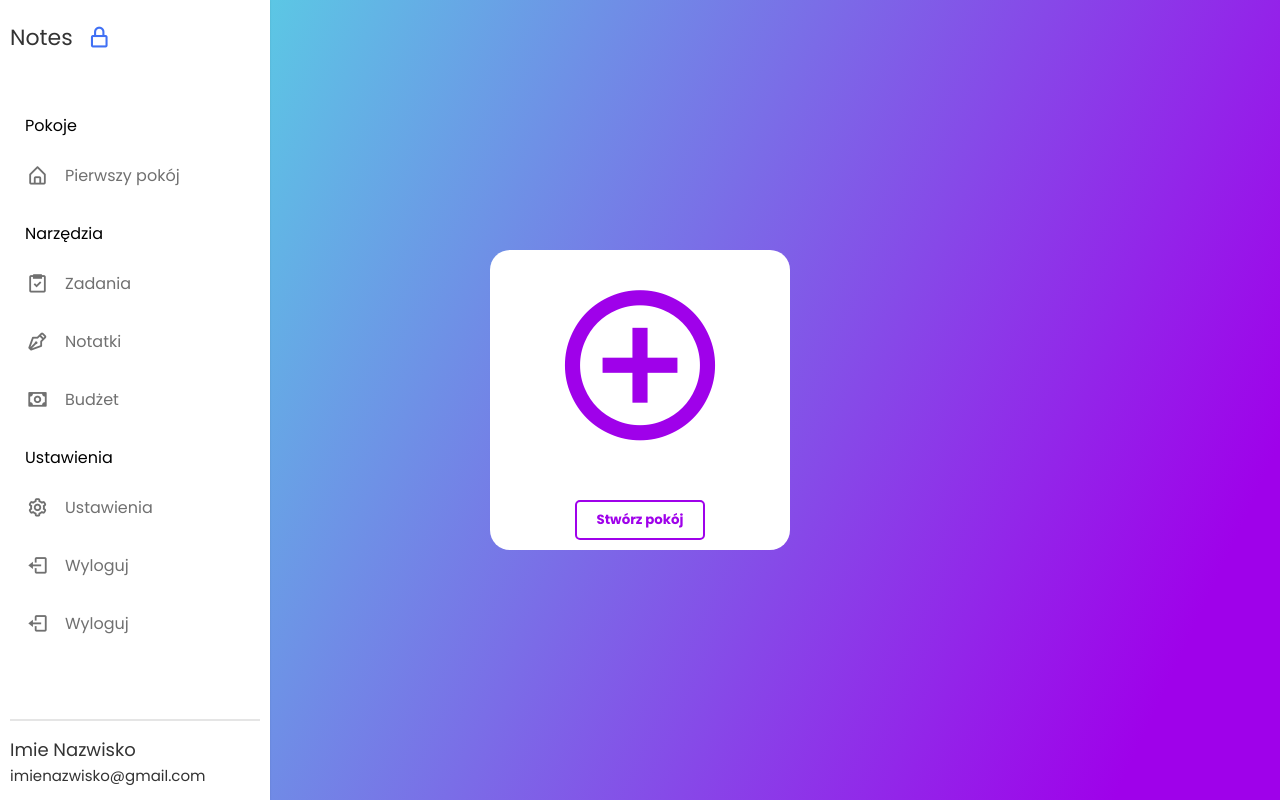
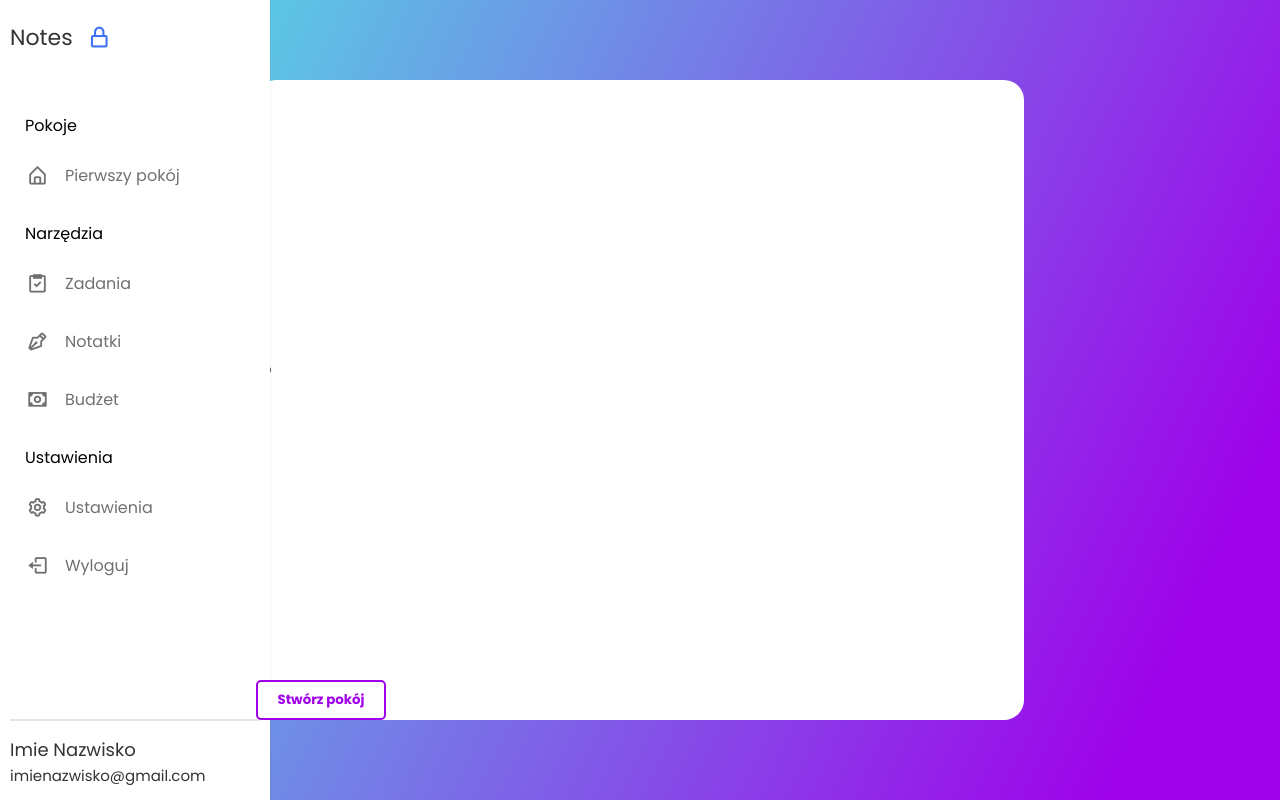
Before and after one commit to STycz/Notatnik, a PHP site: page /tasks.html in a window 1280 px wide. Run offline with PHP 8.4, Linux system fonts and the light colour scheme.

Commit message:
Zmiany w tasks v1.1

```diff
--- a/create_room_style.css
+++ b/create_room_style.css
@@ -216,6 +216,20 @@ body{
         width: 100%;
         background:  #9f01ea;
       }
+.tasks-section{
+  background-color: #fff;
+  width: 60vw;
+  height: 80vh;
+  border-radius: 20px;
+  display: grid;
+  grid-template-columns: 1fr;
+  grid-template-rows: 2fr;
+  grid-column-gap: 20px;
+  grid-row-gap: 20px;
+  justify-items: stretch;
+  align-items: center;
+
+}
 
 
 
--- a/tasks.html
+++ b/tasks.html
@@ -73,12 +73,6 @@
                 <span>Wyloguj</span>
               </a>
             </li>
-            <li class="item">
-                <a href="#" class="link flex">
-                  <i class="bx bx-log-out"></i>
-                  <span>Wyloguj</span>
-                </a>
-              </li>
           </ul>
         </div>
 
@@ -92,7 +86,7 @@
     </nav>
 
     <!-- Navbar -->
-    <div class="room-add">
+    <div class="tasks-section">
         <i class="bx bx-plus-circle"></i>
         <div>
             <input class="create-btn" type="submit" value="Stwórz pokój">
```
